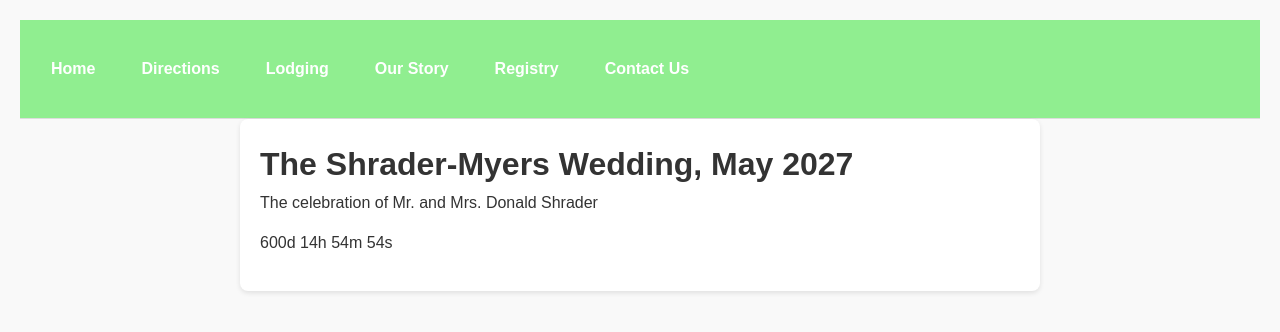
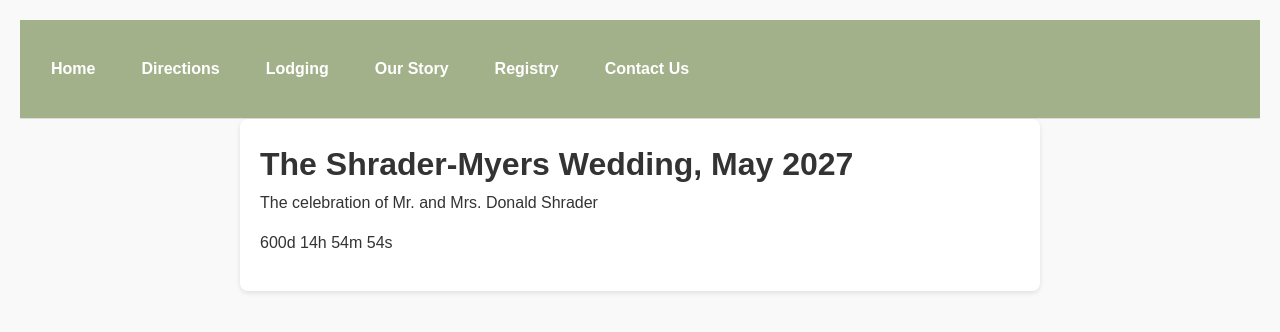
Before and after one commit to eaglefly0/ShraderWedding, a plain HTML site: page index.html in a window 1280 px wide. Drawn offline with Linux system fonts and the light colour scheme.

Commit message:
Switching header to sage

```diff
--- a/css/style.css
+++ b/css/style.css
@@ -15,7 +15,7 @@ body {
 
 /* ========== Header ========== */
 header {
-  background: lightgreen;
+  background: #a3b18a;
   color: #fff;
   padding: 20px 10px;
   text-align: center;
```
